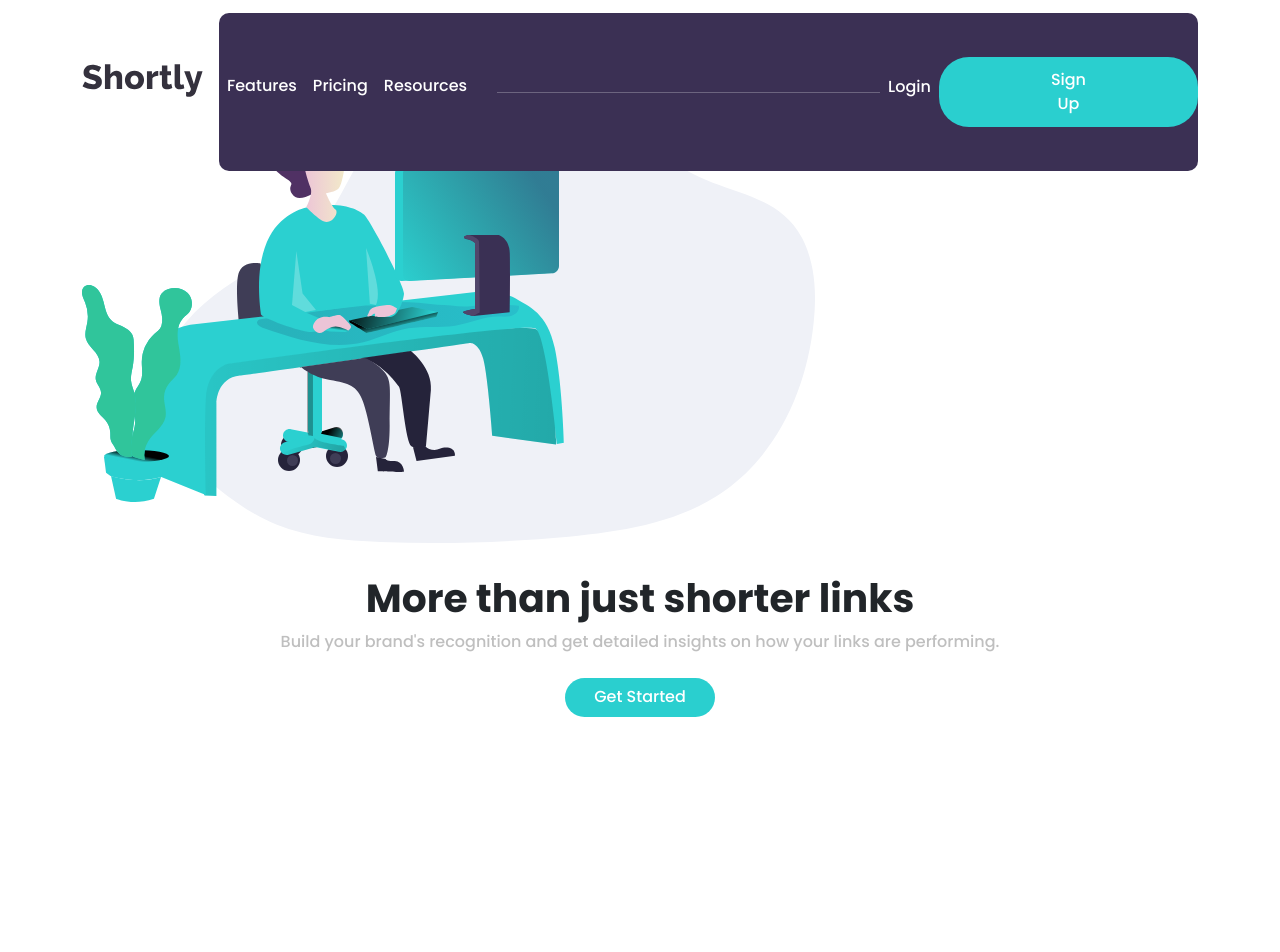
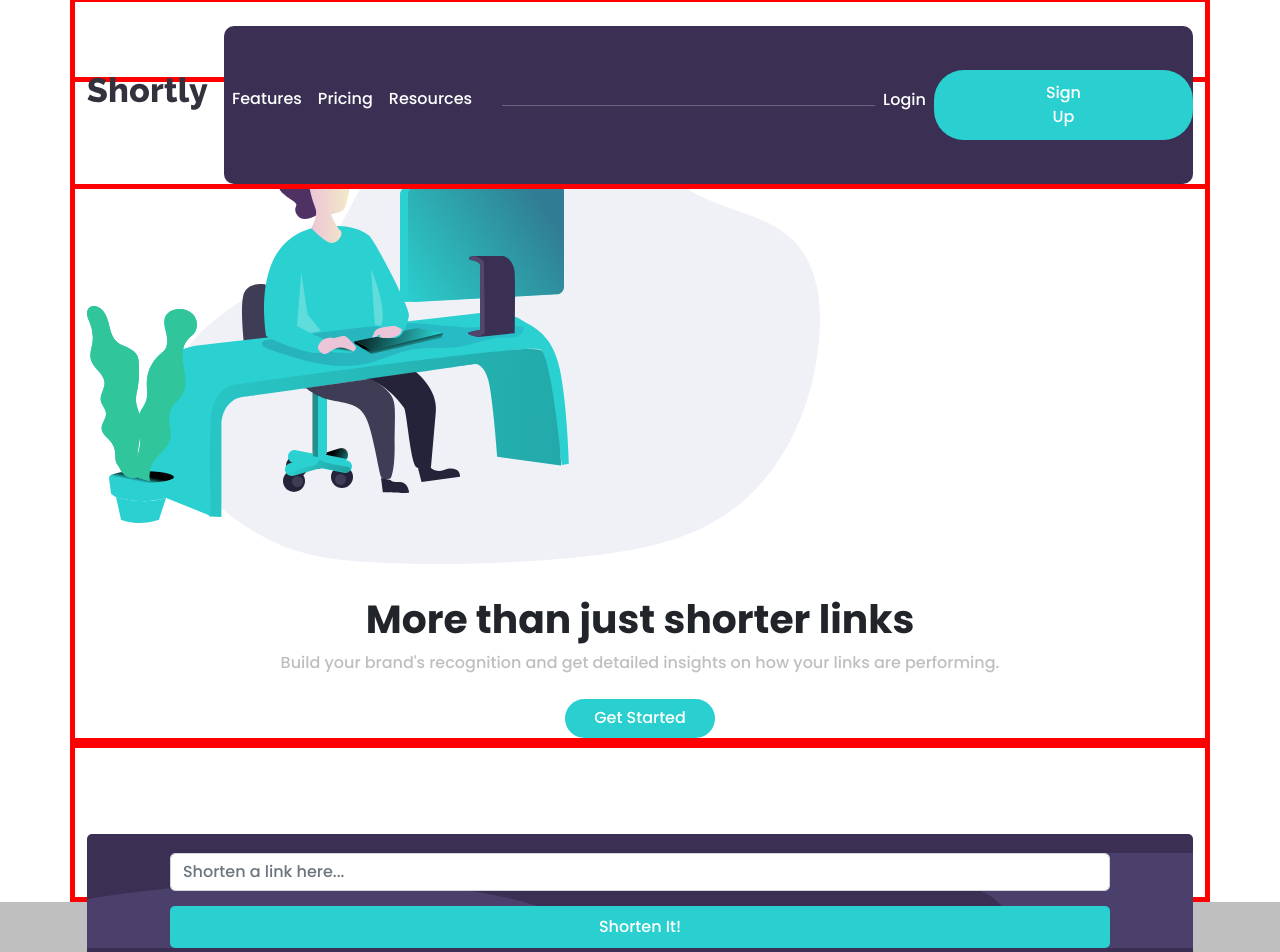
Before and after one commit to tadepoju95/react-shortly, a React (Create React App) app: page / in a window 1280 px wide. Shown: the part 19-971 px from the top of the page. Before the commit the page ends 800 px from the top, so only its background shows below. Built offline with nearby package versions, Linux system fonts and the light colour scheme.

Commit message:
Modified files in project folder.

```diff
--- a/src/components/Header.js
+++ b/src/components/Header.js
@@ -21,8 +21,8 @@ const Header = () => {
 
 
 	return (
-		<Navbar collapseOnSelect expand="md" fixed="top">
-		  <Container>
+		<Navbar collapseOnSelect expand="md" >
+		  <Container className="nav_nav">
 		  <Navbar.Brand href="#home">
 		  	<img src="/images/logo.svg" alt="Shortly-logo" />
 		  </Navbar.Brand>
--- a/src/components/Home.js
+++ b/src/components/Home.js
@@ -1,13 +1,14 @@
 import React from 'react';
 import Header from './Header';
 import FirstSection from './sections/FirstSection';
-import Form from './sections/Form';
+import SecondSection from './sections/SecondSection';
 
 const Home = () => {
 	return (
 		<div>
 			<Header />
 			<FirstSection />
+			<SecondSection />
 		</div>
 	)
 }
--- a/src/components/main.css
+++ b/src/components/main.css
@@ -11,11 +11,23 @@ body {
 .container {
 	max-width: 1200px;
 	margin: 0 auto;
+	border: 5px solid red;
 }
 
 img {
 	max-width: 150%;
 }
+
+
+.nav_nav {
+	position:absolute;
+	top:100%;
+	left: 0;
+  right: 0;
+  padding-left: inherit;
+  padding-right: inherit;
+}
+
 
 #responsive-navbar-nav {
 	background-color: hsl(257, 27%, 26%);
@@ -65,7 +77,7 @@ h1 {
 	border: 5px red solid;
 }
 
-.first_Section {
+.first_section {
 	margin-top: 5em;
 	overflow: hidden;
 }
@@ -85,3 +97,40 @@ p {
 	margin-top: .50em;
 	padding: .40em 1.75em !important;
 }
+
+.second_section {
+	background-color: hsl(0, 0%, 75%);
+	padding: 8em 0;
+}
+
+.input-group {
+	margin-top: 1em;
+}
+
+.form {
+	margin-top: 1em;
+	background-color: hsl(257, 27%, 26%);
+	padding: .20em 0;
+	border-radius: 5px;
+	transform: translateY(70px);
+}
+
+.form-control {
+	width: 85% !important;
+	margin: 0 auto;
+	padding: .50em 0;
+	border-radius: 5px !important;
+}
+
+#button-addon2 {
+	background-color: hsl(180, 66%, 49%);
+	border-radius: 5px;
+	padding: .50em 0;
+	width: 85%;
+	margin: 0 auto;
+	color: white;
+}
+
+.flex-column {
+	gap: 15px;
+}
--- a/src/components/sections/FirstSection.js
+++ b/src/components/sections/FirstSection.js
@@ -18,7 +18,7 @@ const FirstSection = () => {
   };
 
 return (
-	<section className="first_Section text-center">
+	<section className="first_section text-center">
       <div className="container d-flex flex-column-reverse">
         <div className="firstSection-text-button">
           <h1>More than just shorter links</h1>
--- a/src/components/sections/Form.js
+++ b/src/components/sections/Form.js
@@ -1,5 +1,4 @@
 import React from 'react';
-
 
 
 class Form extends React.Component {
@@ -16,22 +15,18 @@ class Form extends React.Component {
 
 	renderForm() {
 		return (
-			<div className="d-flex flex-md-row flex-column align-items-center">
-				<div className="input-group mb-3">
+				<div className="input-group mb-3 d-flex flex-column">
 		  			<input type="text" className="form-control" placeholder="Shorten a link here..." aria-label="Recipient's username" aria-describedby="button-addon2" />
-				</div>
-				<div>
 	    			<button className="btn" type="button" id="button-addon2" style={{opacity: this.state.onHover}} onMouseEnter={this.onButtonHover} onMouseLeave={this.noHover}>Shorten It!</button>
 	  			</div>
-  			</div>
 		)
 	}
 
 
 	render() {
 		return (
-			<div className="container">
-				<div className="d-flex url-input-div" style={{width: '95%', backgroundImage: 'url("/images/bg-shorten-desktop.svg")', backgroundRepeat: 'no-repeat',   backgroundSize: 'cover'}}>
+			<div className="form">
+				<div className="form-input" style={{backgroundImage: 'url("/images/bg-shorten-desktop.svg")', backgroundRepeat: 'no-repeat',   backgroundSize: 'cover'}}>
 					{this.renderForm()}
 				</div>
 			</div>
--- /dev/null
+++ b/src/components/sections/SecondSection.js
@@ -0,0 +1,21 @@
+import React from 'react';
+import Form from './Form';
+
+
+
+const SecondSection = () => {
+
+	return(
+		<div>
+			<div className="container">
+				<Form />
+			</div>
+			<section className="second_section">
+
+			</section>
+		</div>
+	)
+}
+
+
+export default SecondSection;
```
